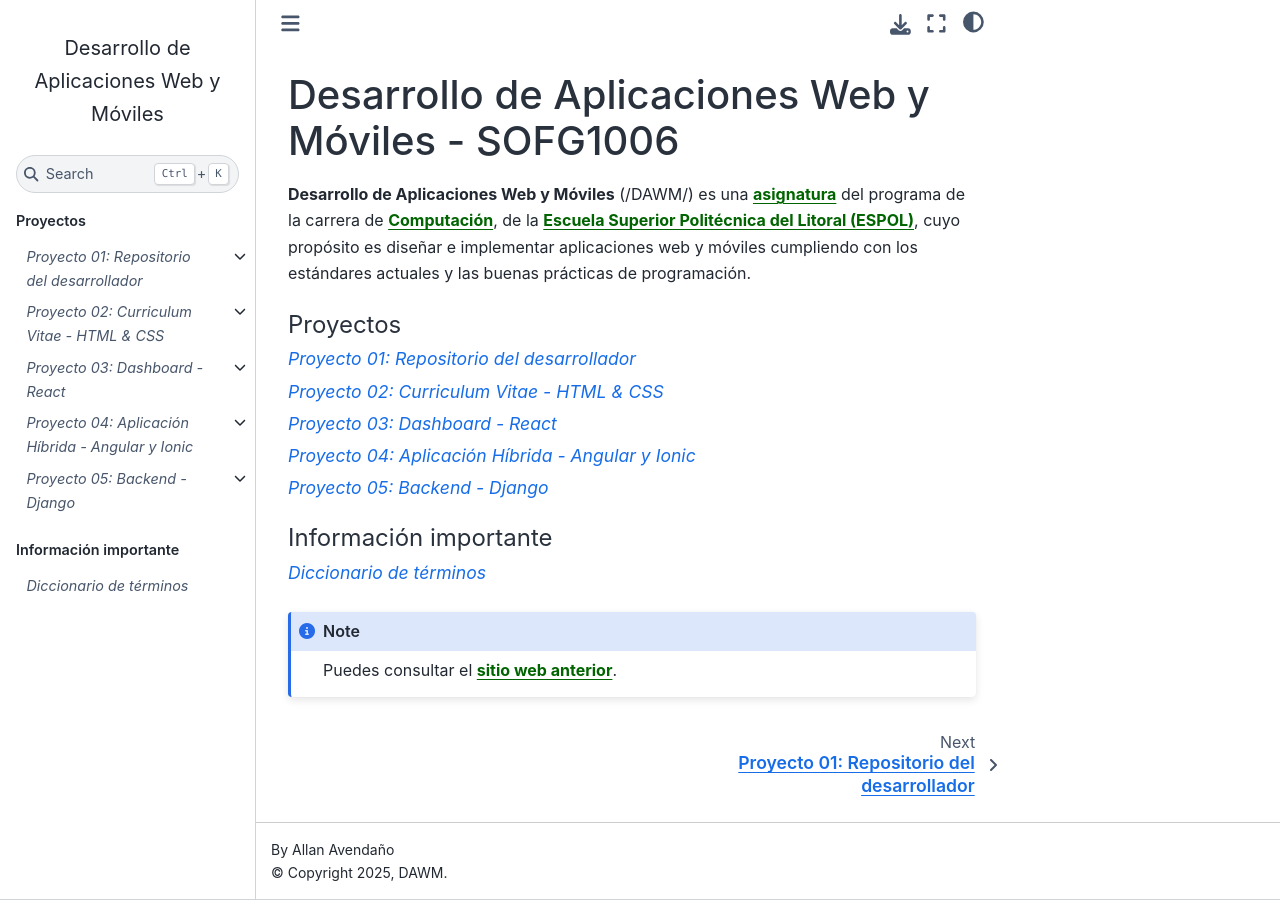
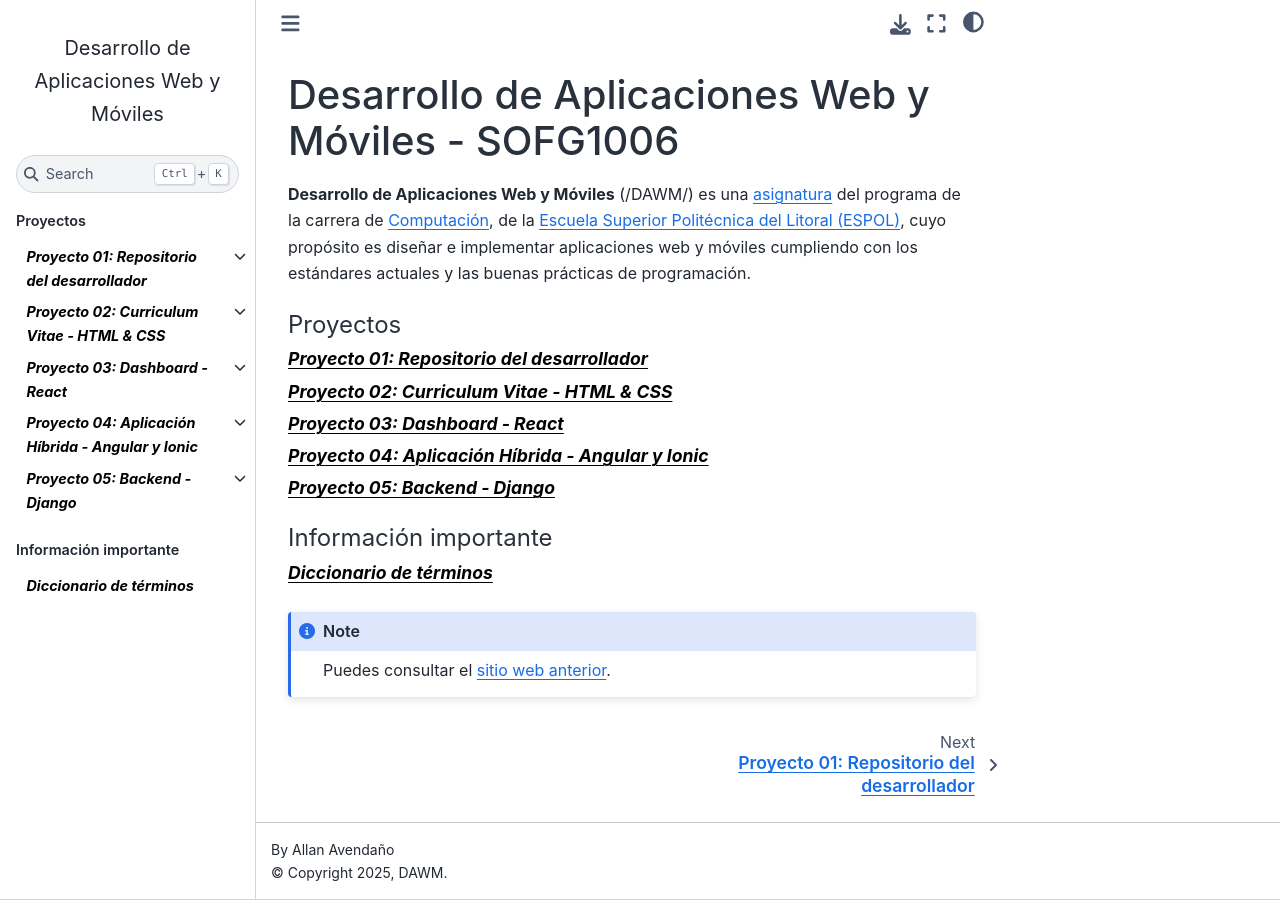
Before and after one commit to DAWMFIEC/DAWM-AI, a Sphinx documentation site: the page built from docs/source/index.rst, in a window 1280 px wide. Built offline with Sphinx 7.4.7 and the Sphinx Book theme 1.1.4, drawn with Linux system fonts in a browser that asks for light colours; pages that are not in the unit, such as notebooks, are missing from menus.

Commit message:
chaging style

```diff
--- a/docs/source/_static/css/style.css
+++ b/docs/source/_static/css/style.css
@@ -8,10 +8,11 @@ li.toctree-l1 {
 
 a.reference.internal {
 	font-style: italic !important;
-	text-decoration: none !important;
+	color: black !important;
+    font-weight: bold !important;
 }
 
 a.reference.external {
-	font-weight: bold !important;
-	color: var(--pst-color-primary-new) !important;
+	/* font-weight: bold !important;
+	color: var(--pst-color-primary-new) !important; */
 }
```
